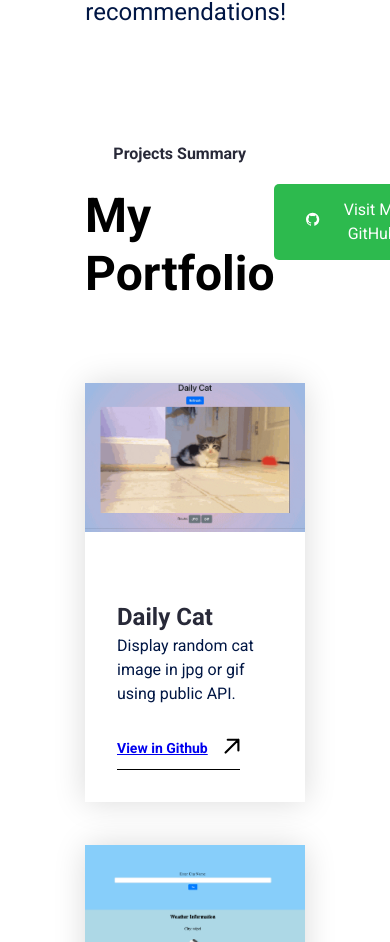
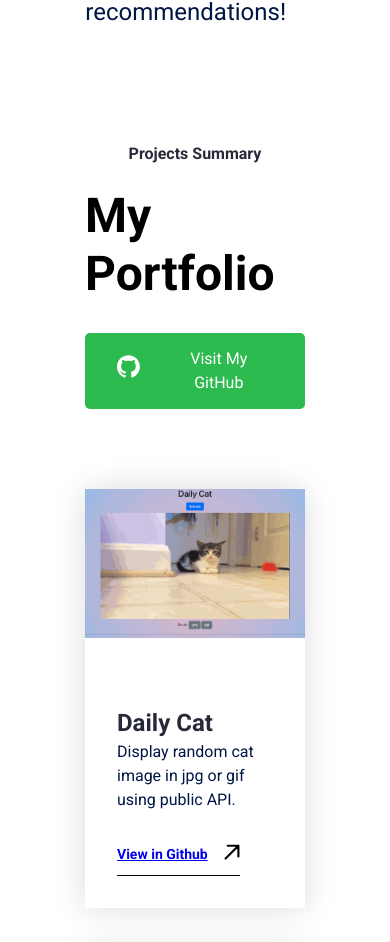
Before and after one commit to kriswen/personal-portfolio, a React (Create React App) app: page / in a window 390 px wide. Shown: the part 3113-4055 px from the top of the page. Built offline with nearby package versions, Linux system fonts and the light colour scheme.

Commit message:
fix css for github button

```diff
--- a/src/App.css
+++ b/src/App.css
@@ -618,7 +618,7 @@ h3 {
   .skills--section--container,
   .about--section,
   .portfolio--section--container,
-  .portfolio--container-box,
+  .portfolio--container--box,
   .footer--link--container,
   .footer--items > ul,
   .footer--content--container {
@@ -634,10 +634,10 @@ h3 {
   .hero--section--content--box {
     align-items: center;
   }
-  .portfolio--container-box {
+  .portfolio--container--box {
     gap: 30px;
   }
-  .skills--section,
+  .portfolio--container--box .skills--section,
   .testimonial--section,
   .contact--section,
   .footer--container {
--- a/src/Pages/Home/MyPortfolio.jsx
+++ b/src/Pages/Home/MyPortfolio.jsx
@@ -12,7 +12,7 @@ export default function MyPortfolio() {
           <p className="sub--title">Projects Summary</p>
           <h2 className="section--heading">My Portfolio</h2>
         </div>
-        <div>
+        <div className="porfolio--container">
           <button
             onClick={() => handleClick("https://www.github.com/kriswen")}
             className="btn btn-github"
```
